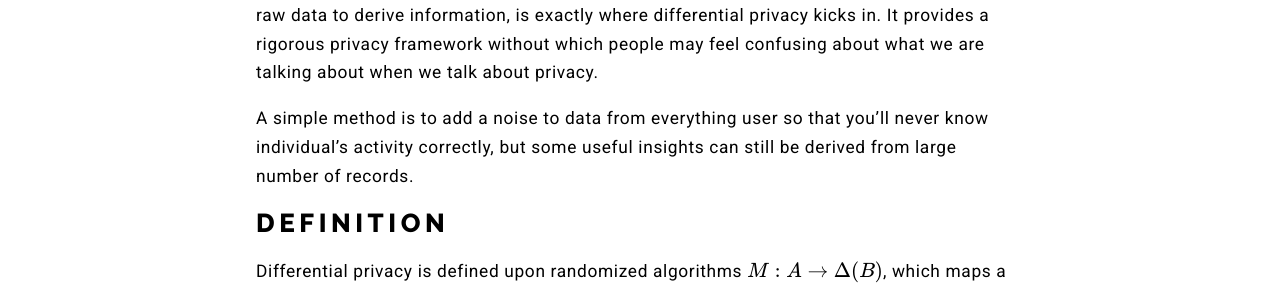
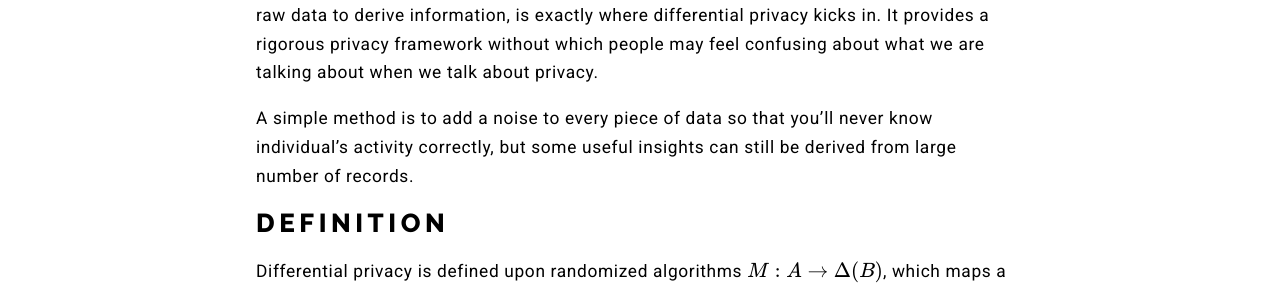
Before and after one commit to diqobao/diqobao.github.io, a Jekyll site: the page built from _posts/2021-07-14-privacy.md, in a window 1280 px wide and 900 px high, scrolled down 980 px. Shown: the part 152-443 px from the top of the window. Built offline with Jekyll 4.4.1, drawn with Linux system fonts in a browser that asks for light colours; nearby versions of some CDN libraries; formulas are drawn with MathJax 3.

Commit message:
fix typo

```diff
--- a/_posts/2021-07-14-privacy.md
+++ b/_posts/2021-07-14-privacy.md
@@ -11,7 +11,7 @@ Differential Privacy has been gaining significant attention in research. Working
 
 While there're a lot of methods dealing with privacy, the overall procedure that processes raw data to derive information, is exactly where differential privacy kicks in. It provides a rigorous privacy framework without which people may feel confusing about what we are talking about when we talk about privacy.
 
-A simple method is to add a noise to data from everything user so that you'll never know individual's activity correctly, but some useful insights can still be derived from large number of records.
+A simple method is to add a noise to every piece of data so that you'll never know individual's activity correctly, but some useful insights can still be derived from large number of records.
 
 ## Definition
 
```
Also changed, not shown: 1 other file.
